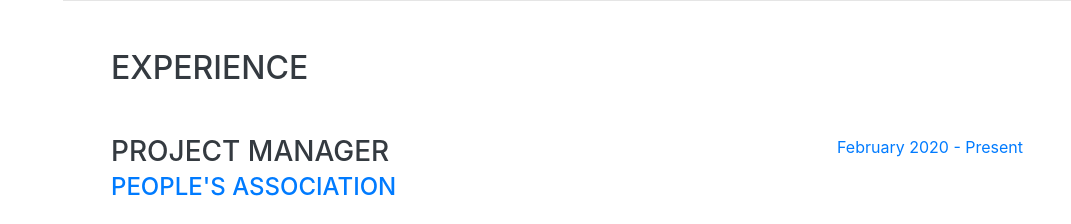
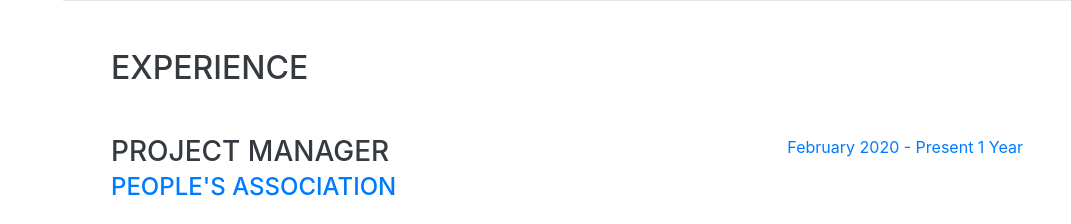
Before and after one commit to gohyiqian/Resume, a website with bundled scripts: page index.html in a window 1280 px wide. Shown: the part 800-1024 px from the top of the page, without its empty margins (209-1280 px from the left). Built offline with nearby package versions, Linux system fonts and the light colour scheme; a web font is replaced by a local one.

Commit message:
Update index.html

```diff
--- a/index.html
+++ b/index.html
@@ -100,6 +100,7 @@
           </div>
           <div class="resume-date text-md-right">
             <span class="text-primary">February 2020 - Present</span>
+            <span class="text-primary">1 Year</span>
           </div>
         </div>
 
```
